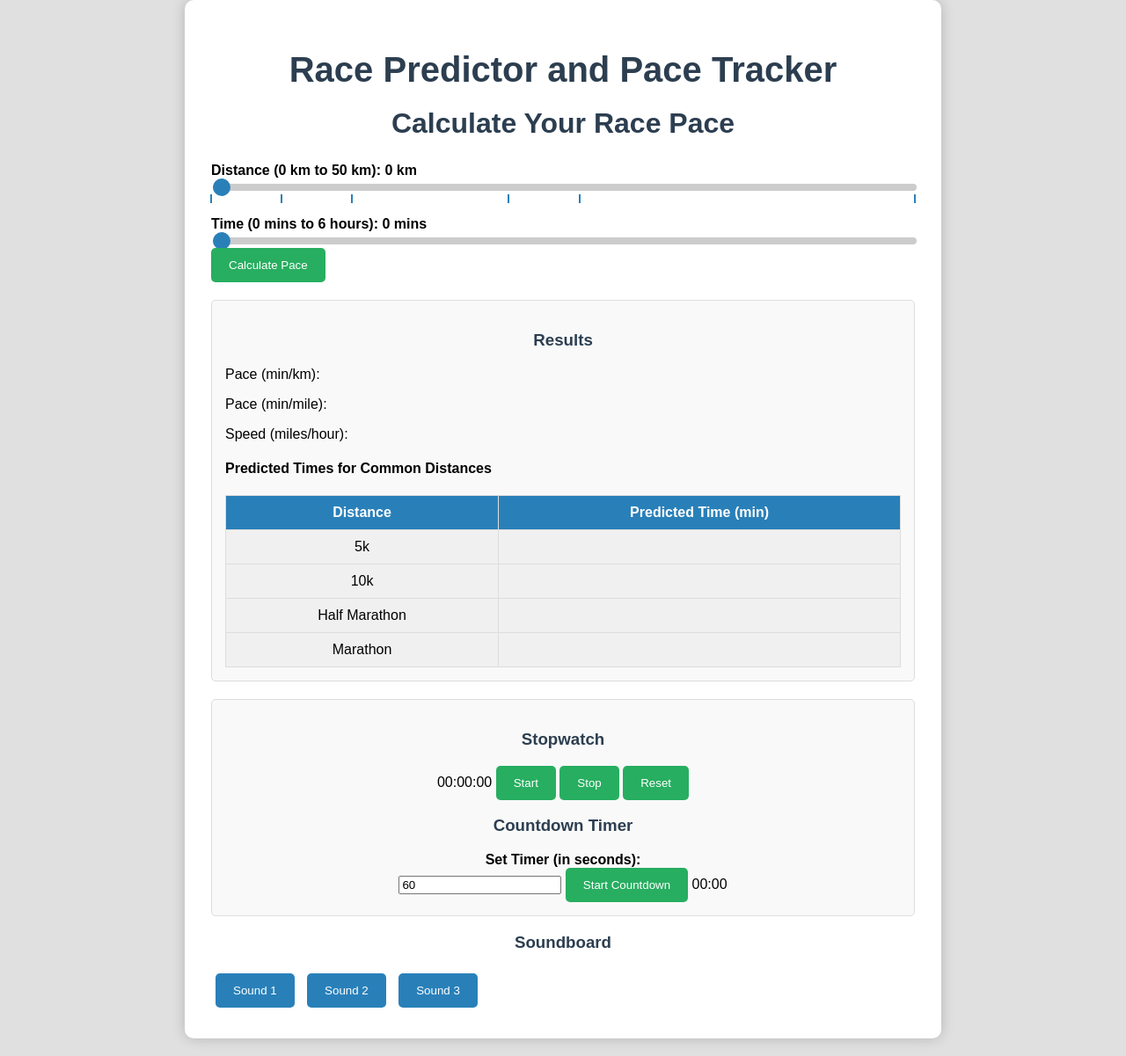
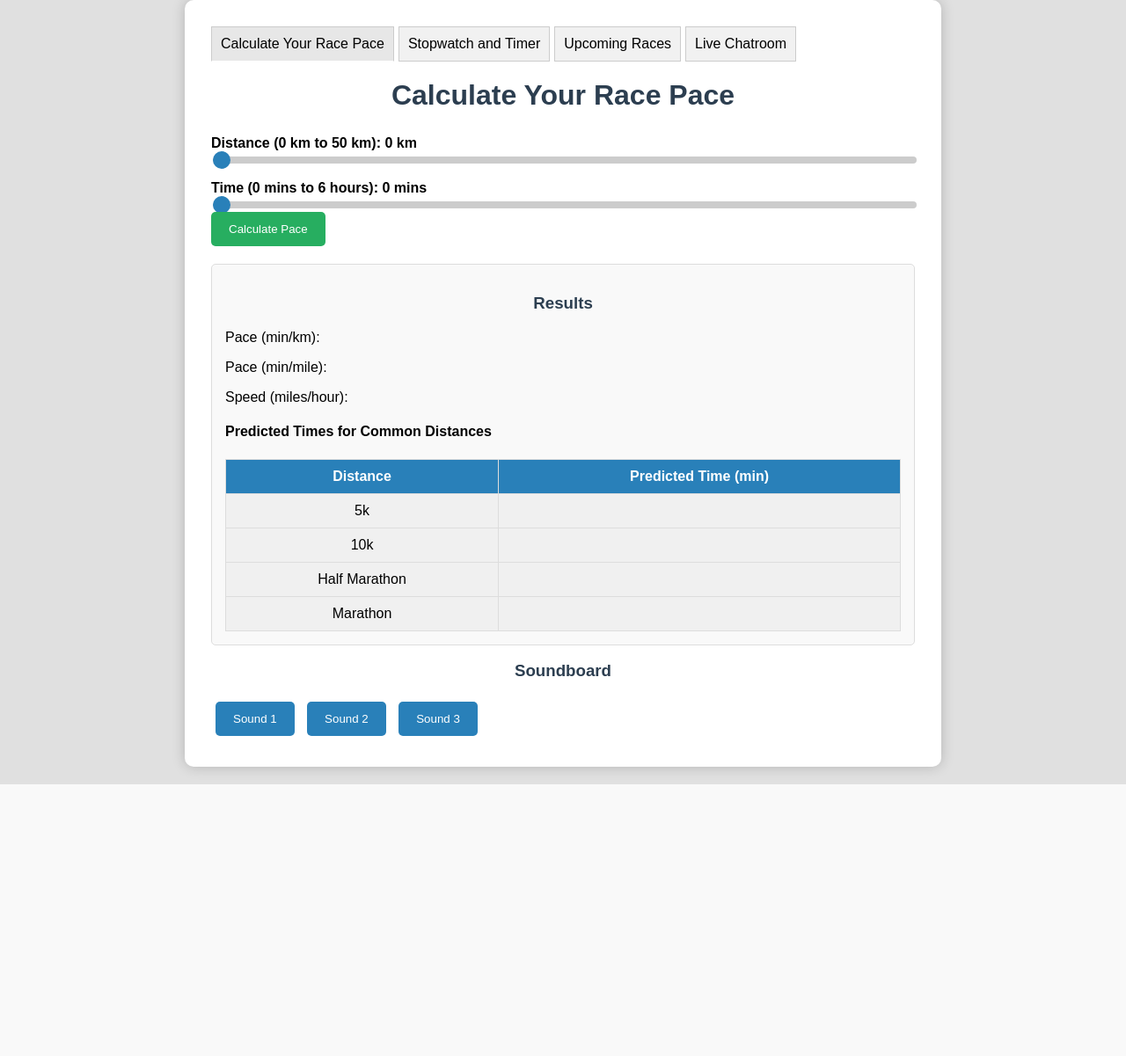
Before and after one commit to sirwalterrrich/Race_Predictor_App, a Flask app: page / in a window 1280 px wide. Shown: the part 102-1303 px from the top of the page at 88% size. After the commit the page ends 994 px from the top, so only its background shows below. Run offline with Flask 3, Linux system fonts and the light colour scheme.

Commit message:
updated UI

```diff
--- a/app.py
+++ b/app.py
@@ -3,7 +3,6 @@ import os
 
 app = Flask(__name__)
 
-# Ensure the sound files are in a folder named 'static'
 @app.route('/')
 def index():
     return render_template('index.html')
--- a/templates/index.html
+++ b/templates/index.html
@@ -5,25 +5,59 @@
     <meta name="viewport" content="width=device-width, initial-scale=1.0">
     <title>Race Predictor and Pace Tracker</title>
     <link rel="stylesheet" href="{{ url_for('static', filename='styles.css') }}">
+    <style>
+        .tab {
+            display: none; /* Hide tabs by default */
+        }
+        .tab-links {
+            display: flex;
+            cursor: pointer;
+            margin-bottom: 20px;
+        }
+        .tab-links div {
+            padding: 10px;
+            background: #f1f1f1;
+            margin-right: 5px;
+            border: 1px solid #ccc;
+        }
+        .tab-links div.active {
+            background: #e7e7e7;
+            border-bottom: 1px solid white; /* Creates an overlap effect */
+        }
+        .display {
+            background-color: #333;
+            color: #fff;
+            padding: 10px;
+            border-radius: 5px;
+            font-size: 2em; /* Increase font size for better visibility */
+            text-align: center;
+            margin: 10px 0;
+        }
+    </style>
 </head>
 <body>
     <header>
         <div class="header-content">
             <h1>Race Predictor & Pace Tracker</h1>
-            <a href="https://github.com/sirwalterrrich" target="_blank" class="github-link">
+            <a href="https://github.com/sirwalterrrich" target="_blank" class="github-link" aria-label="Visit my GitHub">
                 <img src="{{ url_for('static', filename='github-logo.png') }}" alt="GitHub Logo" class="github-logo">
                 Visit my GitHub
             </a>
         </div>
     </header>
-    <div class="container">
-        <h1>Race Predictor and Pace Tracker</h1>
+    <main class="container">
+        <div class="tab-links">
+            <div id="tab-calculate" class="active" onclick="showTab('calculate')">Calculate Your Race Pace</div>
+            <div id="tab-stopwatch" onclick="showTab('stopwatch')">Stopwatch and Timer</div>
+            <div id="tab-upcoming-races" onclick="showTab('upcoming-races')">Upcoming Races</div>
+            <div id="tab-chatroom" onclick="showTab('chatroom')">Live Chatroom</div>
+        </div>
 
+        <div id="calculate" class="tab" style="display: block;">
             <h2>Calculate Your Race Pace</h2>
             <label for="distance">Distance (0 km to 50 km): <span id="distance-display">0 km</span></label>
             <div class="slider-container">
                 <input type="range" id="distance" min="0" max="50" value="0" step="0.1" oninput="updateDistance()">
-            <div id="notches" class="notches"></div>
             </div>
 
             <label for="time">Time (0 mins to 6 hours): <span id="time-display">0 mins</span></label>
@@ -65,10 +99,12 @@
                     </tbody>
                 </table>
             </div>
+        </div>
 
-        <div class="digital-display">
+        <div id="stopwatch" class="tab">
+            <h2>Stopwatch and Timer</h2>
             <h3>Stopwatch</h3>
-            <span id="stopwatch-display">00:00:00</span>
+            <div id="stopwatch-display" class="display">00:00.0</div>
             <button onclick="startStopwatch()">Start</button>
             <button onclick="stopStopwatch()">Stop</button>
             <button onclick="resetStopwatch()">Reset</button>
@@ -77,18 +113,87 @@
             <label for="countdown-input">Set Timer (in seconds):</label>
             <input type="number" id="countdown-input" min="1" value="60">
             <button onclick="startCountdown()">Start Countdown</button>
-            <span id="countdown-display">00:00</span>
+            <div id="countdown-display" class="display">00:00</div>
         </div>
 
-        <div id="soundboard-section">
+        <div id="upcoming-races" class="tab">
+            <h2>Upcoming Races</h2>
+            <ul>
+                <li>Race 1: Date, Location</li>
+                <li>Race 2: Date, Location</li>
+                <li>Race 3: Date, Location</li>
+                <!-- Add more race details as needed -->
+            </ul>
+        </div>
+
+        <div id="chatroom" class="tab">
+            <h2>Live Chatroom</h2>
+            <h3>This feature is coming later</h3>
+            <div class="chat-container">
+                <div id="chat-messages"></div>
+                <input type="text" id="chat-input" placeholder="Type a message..." />
+                <button onclick="sendMessage()">Send</button>
+            </div>
+        </div>
+
+        <section id="soundboard-section">
             <h3>Soundboard</h3>
             <button class="sound-button" onclick="playSound('sound1.mp3')">Sound 1</button>
             <button class="sound-button" onclick="playSound('sound2.mp3')">Sound 2</button>
             <button class="sound-button" onclick="playSound('sound3.mp3')">Sound 3</button>
-        </div>
-    </div>
+        </section>
+    </main>
 
     <script>
+        let stopwatchInterval;
+        let stopwatchTime = 0; // in milliseconds
+
+        function startStopwatch() {
+            clearInterval(stopwatchInterval);
+            stopwatchInterval = setInterval(() => {
+                stopwatchTime += 100; // Increment by 100ms
+                const minutes = Math.floor(stopwatchTime / 60000);
+                const seconds = Math.floor((stopwatchTime % 60000) / 1000);
+                const tenths = Math.floor((stopwatchTime % 1000) / 100); // Get tenths of a second
+                document.getElementById('stopwatch-display').innerText =
+                    `${String(minutes).padStart(2, '0')}:${String(seconds).padStart(2, '0')}.${tenths}`;
+            }, 100); // Update every 100 milliseconds
+        }
+
+        function stopStopwatch() {
+            clearInterval(stopwatchInterval);
+        }
+
+        function resetStopwatch() {
+            stopStopwatch();
+            stopwatchTime = 0;
+            document.getElementById('stopwatch-display').innerText = '00:00.0';
+        }
+
+        function showTab(tabName) {
+            // Hide all tabs
+            const tabs = document.querySelectorAll('.tab');
+            tabs.forEach(tab => {
+                tab.style.display = 'none';
+            });
+
+            // Remove active class from all tab links
+            const tabLinks = document.querySelectorAll('.tab-links div');
+            tabLinks.forEach(link => {
+                link.classList.remove('active');
+            });
+
+            // Show the selected tab and set it as active
+            document.getElementById(tabName).style.display = 'block';
+            document.getElementById(`tab-${tabName}`).classList.add('active');
+        }
+
+        // Initialize to show the Calculate Your Race Pace tab
+        window.onload = function() {
+            showTab('calculate'); // Initialize with the Race Pace tab shown
+            updateDistance(); // Initialize the displayed distance
+        };
+
         function updateDistance() {
             const distanceInput = document.getElementById('distance');
             document.getElementById('distance-display').innerText = distanceInput.value + ' km';
@@ -122,53 +227,10 @@
                 document.getElementById('pred-10k').innerText = data.predictions['10k'].toFixed(2);
                 document.getElementById('pred-half-marathon').innerText = data.predictions['half_marathon'].toFixed(2);
                 document.getElementById('pred-marathon').innerText = data.predictions['marathon'].toFixed(2);
+            })
+            .catch(error => {
+                console.error('Error calculating pace:', error);
             });
-        }
-
-        function createNotches() {
-            const notchesContainer = document.getElementById('notches');
-            const commonDistances = [0, 5, 10, 21.1, 26.2, 50]; // km for 5k, 10k, Half Marathon, Marathon, and 50 km
-            const slider = document.getElementById('distance');
-
-            commonDistances.forEach(distance => {
-                const notch = document.createElement('div');
-                notch.className = 'notch';
-                // Calculate the position of the notch based on the slider's value
-                const position = (distance / slider.max) * 100; // Convert to percentage
-                notch.style.left = `calc(${position}% - 1px)`; // Center the notch
-                notchesContainer.appendChild(notch);
-            });
-        }
-
-        // Call createNotches when the window loads
-        window.onload = function() {
-            createNotches();
-            updateDistance(); // Initialize the displayed distance
-        };
-
-        let stopwatchInterval;
-        let stopwatchTime = 0;
-
-        function startStopwatch() {
-            clearInterval(stopwatchInterval);
-            stopwatchInterval = setInterval(() => {
-                stopwatchTime++;
-                const hours = Math.floor(stopwatchTime / 3600);
-                const minutes = Math.floor((stopwatchTime % 3600) / 60);
-                const seconds = stopwatchTime % 60;
-                document.getElementById('stopwatch-display').innerText =
-                    `${String(hours).padStart(2, '0')}:${String(minutes).padStart(2, '0')}:${String(seconds).padStart(2, '0')}`;
-            }, 1000);
-        }
-
-        function stopStopwatch() {
-            clearInterval(stopwatchInterval);
-        }
-
-        function resetStopwatch() {
-            stopStopwatch();
-            stopwatchTime = 0;
-            document.getElementById('stopwatch-display').innerText = '00:00:00';
         }
 
         function startCountdown() {
@@ -176,9 +238,12 @@
             const countdownInput = document.getElementById('countdown-input').value;
             let countdownTime = parseInt(countdownInput, 10);
 
-            const countdownInterval = setInterval(() => {
+            if (countdownTime > 0) {
+                clearInterval(countdownInterval);
+                countdownInterval = setInterval(() => {
                     if (countdownTime <= 0) {
                         clearInterval(countdownInterval);
+                        document.getElementById('countdown-display').innerText = '00:00';
                         alert('Countdown complete!');
                     } else {
                         const minutes = Math.floor(countdownTime / 60);
@@ -189,6 +254,20 @@
                     }
                 }, 1000);
             }
+        }
+
+        function sendMessage() {
+            const messageInput = document.getElementById('chat-input');
+            const message = messageInput.value;
+            if (message) {
+                const chatMessages = document.getElementById('chat-messages');
+                const messageElement = document.createElement('div');
+                messageElement.innerText = message;
+                chatMessages.appendChild(messageElement);
+                messageInput.value = '';
+                chatMessages.scrollTop = chatMessages.scrollHeight;
+            }
+        }
 
         function playSound(soundFile) {
             const audio = new Audio(`static/${soundFile}`);
```
Also changed, not shown: 2 other files. Lines whose indentation alone changed are shown as unchanged.
